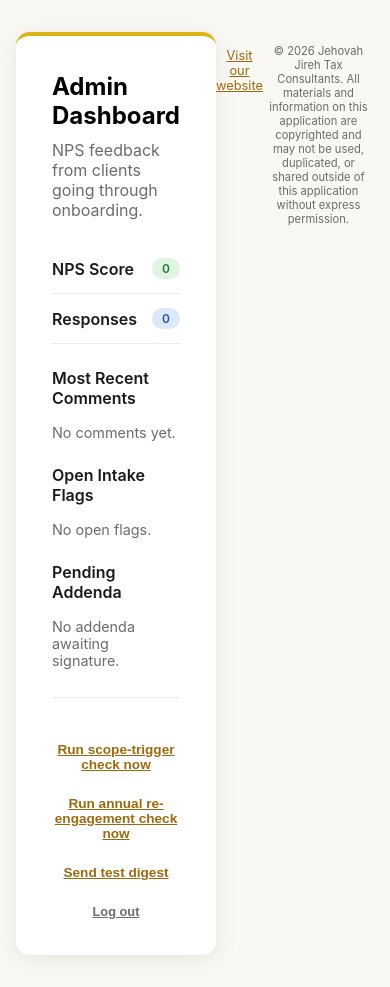
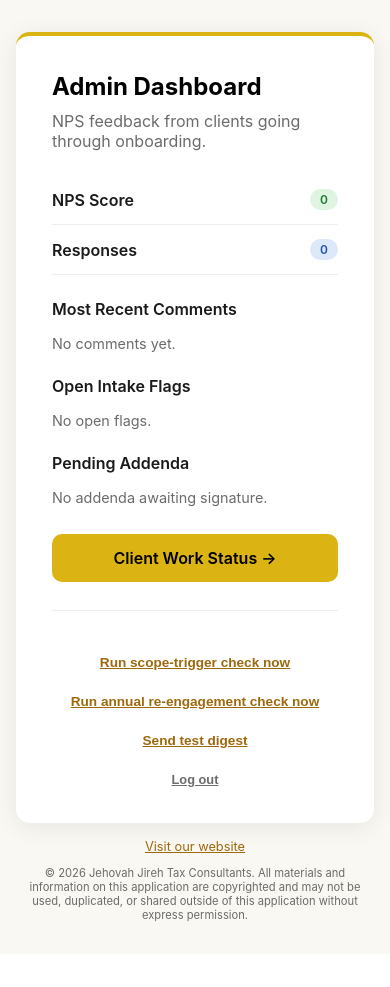
Before and after one commit to JJTC-web/JJTC-Guided-Onboarding, a Flask app: page /dashboard in a window 390 px wide. After the commit the page ends 922 px from the top, so only its background shows below. Run offline with Flask 3, Linux system fonts and the light colour scheme; the visitor is signed in with stand-in values (Sample User, id 1); data that the repository does not hold is empty; some libraries are stand-ins or nearby versions.

Commit message:
Add client work status tracker and fix phone layout
Clients can now see where their return stands:
Documents received -> Under review -> Bookkeeping -> Return in
preparation -> Ready for your signature -> Filed.

- One tracker per client, per business, per tax year
- Dashboard > Client Work Status: start tracking, move to any stage
  (skipped stages show "Not needed"), add a client-visible note,
  optionally email the client with a private status link
- Clients see the timeline on their progress page and at /status/<token>
  from any device
- Notes belong to the update they were written with, so stale requests
  never linger
- Tables live in work_status.py so the feature stands alone
- base.html: stack the footer below the card; on phones it sat beside
  the card and squeezed every page

Co-Authored-By: Claude Opus 5.5 <noreply@anthropic.com>
Claude-Session: https://claude.ai/code/session_0194EWuZA7okDiiraWAyr1NC

```diff
--- a/app.py
+++ b/app.py
@@ -10,6 +10,7 @@ from flask import Flask, render_template, request, redirect, url_for, session, f
 import db
 import policy
 import situations
+import work_status
 from integrations import pandadoc, financial_cents, resend_email, google_translate, supabase_auth
 
 app = Flask(__name__)
@@ -18,6 +19,7 @@ app.jinja_env.filters["language_name"] = google_translate.language_name
 app.jinja_env.globals["policy"] = policy
 
 db.init_db()
+work_status.init_tables()
 
 resend.api_key = os.environ.get("RESEND_API_KEY")
 DATABASE_URL = os.environ.get("DATABASE_URL")
@@ -658,6 +660,7 @@ def progress():
         all_complete=(len(remaining) == 0),
         client_status=client["status"],
         nps_submitted=db.has_nps_response(client_id),
+        work_trackers=work_status.trackers_for_client(client_id),
     )
 
 
@@ -763,6 +766,97 @@ def dashboard_send_digest():
     return redirect(url_for("dashboard"))
 
 
+# --- Client work status (where the return stands) ---------------------------
+
+def _status_link(token):
+    base = os.environ.get("APP_BASE_URL")
+    if base:
+        return base.rstrip("/") + url_for("client_work_status", token=token)
+    return url_for("client_work_status", token=token, _external=True)
+
+
+@app.route("/status/<token>")
+def client_work_status(token):
+    """Private link a client can open from any device to see their status."""
+    tracker = work_status.get_tracker_by_token(token)
+    if not tracker:
+        return render_template("work_status_missing.html"), 404
+    return render_template("work_status.html", tracker=tracker)
+
+
+@app.route("/dashboard/status")
+@require_admin
+def dashboard_status():
+    return render_template(
+        "work_status_admin.html",
+        trackers=work_status.all_trackers(),
+        stages=work_status.STAGES,
+        default_tax_year=datetime.utcnow().year - 1,
+        status_link=_status_link,
+    )
+
+
+@app.route("/dashboard/status/create", methods=["POST"])
+@require_admin
+def dashboard_status_create():
+    full_name = request.form.get("full_name", "").strip()
+    email = request.form.get("email", "").strip()
+    business_name = request.form.get("business_name", "").strip()
+    try:
+        tax_year = int(request.form.get("tax_year", datetime.utcnow().year - 1))
+    except ValueError:
+        tax_year = datetime.utcnow().year - 1
+    if not (full_name and email and business_name):
+        flash("Name, email and business name are all required.")
+        return redirect(url_for("dashboard_status"))
+
+    client = db.get_client_by_email(email)
+    if not client:
+        client_id = db.create_client()
+        db.set_client_contact(client_id, full_name, email)
+        client = db.get_client(client_id)
+
+    tracker_id = work_status.create_tracker(client["id"], business_name, tax_year, session.get("admin_email"))
+    tracker = work_status.get_tracker(tracker_id)
+    if request.form.get("notify"):
+        try:
+            work_status.send_status_email(email, client.get("full_name"), tracker, _status_link(tracker["token"]))
+        except Exception as e:
+            flash(f"Tracker created, but the email didn't send: {e}")
+    flash(f"Tracking started for {business_name} ({tax_year}).")
+    return redirect(url_for("dashboard_status"))
+
+
+@app.route("/dashboard/status/<tracker_id>/update", methods=["POST"])
+@require_admin
+def dashboard_status_update(tracker_id):
+    tracker = work_status.get_tracker(tracker_id)
+    if not tracker:
+        flash("That tracker wasn't found.")
+        return redirect(url_for("dashboard_status"))
+    stage = request.form.get("stage")
+    note = request.form.get("note", "").strip()
+    try:
+        work_status.add_event(tracker_id, stage, note, session.get("admin_email"))
+    except ValueError:
+        flash("Please choose a valid status.")
+        return redirect(url_for("dashboard_status"))
+
+    tracker = work_status.get_tracker(tracker_id)
+    client = db.get_client(tracker["client_id"]) or {}
+    if request.form.get("notify") and client.get("email"):
+        try:
+            work_status.send_status_email(
+                client["email"], client.get("full_name"), tracker, _status_link(tracker["token"])
+            )
+            flash(f"{tracker['business_name']} moved to {tracker['current_label']}. Client emailed.")
+        except Exception as e:
+            flash(f"Status updated, but the email didn't send: {e}")
+    else:
+        flash(f"{tracker['business_name']} moved to {tracker['current_label']}.")
+    return redirect(url_for("dashboard_status"))
+
+
 if __name__ == "__main__":
     port = int(os.environ.get("PORT", 5000))
     app.run(host="0.0.0.0", port=port, debug=False)
--- a/templates/base.html
+++ b/templates/base.html
@@ -21,7 +21,8 @@
     background: var(--bg);
     color: var(--text);
     display: flex;
-    justify-content: center;
+    flex-direction: column;
+    align-items: center;
     padding: 32px 16px;
   }
   .card {
--- a/templates/dashboard.html
+++ b/templates/dashboard.html
@@ -54,6 +54,8 @@
   <p style="color:#6b6b6b;font-size:0.9rem;">No addenda awaiting signature.</p>
 {% endfor %}
 
+<a href="{{ url_for('dashboard_status') }}" class="btn btn-gold" style="margin-top:28px;">Client Work Status &rarr;</a>
+
 <div style="margin-top:28px;padding-top:20px;border-top:1px solid #eee;text-align:center;">
   <form method="POST" action="{{ url_for('poll_scope_triggers') }}">
     <button type="submit" style="background:none;border:none;color:#9E680C;text-decoration:underline;cursor:pointer;font-size:0.85rem;padding:0;">Run scope-trigger check now</button>
--- /dev/null
+++ b/templates/work_status_missing.html
@@ -0,0 +1,6 @@
+{% extends "base.html" %}
+{% block title %}Link Not Found{% endblock %}
+{% block content %}
+<h1>This link isn't working</h1>
+<p>The status link may be incomplete or out of date. Please use the link in your latest email from us, or contact Jehovah Jireh Tax Consultants.</p>
+{% endblock %}
--- /dev/null
+++ b/work_status.py
@@ -0,0 +1,194 @@
+"""
+Client-facing work status: where each client's return stands after their
+documents are in.
+
+    Documents received -> Under review -> Bookkeeping -> Return in preparation
+    -> Ready for your signature -> Filed
+
+One tracker per client, per business, per tax year (an owner with several
+businesses gets one tracker for each). JJTC staff move a tracker forward from
+the admin dashboard; the client sees it on their progress page or through a
+private link, and gets a short email at each step.
+
+Stages can be skipped (for example, no bookkeeping needed). Skipped stages
+show the client "Not needed" instead of a checkmark.
+
+Tables live here, not in db.py, so this feature can be added or removed on
+its own.
+"""
+
+import secrets
+import uuid
+from datetime import datetime
+
+import db
+
+# (key, label the client sees, one-line explanation the client sees)
+STAGES = [
+    ("received", "Documents received", "We have your documents and your file is in line for review."),
+    ("review", "Under review", "We're checking your documents and will reach out if anything is missing."),
+    ("bookkeeping", "Bookkeeping", "We're entering and reconciling your books so your return is accurate."),
+    ("preparing", "Return in preparation", "We're preparing your tax return."),
+    ("signature", "Ready for your signature", "Your return is ready. Please review and sign so we can file."),
+    ("filed", "Filed", "Your return has been filed. Thank you for trusting JJTC."),
+]
+STAGE_KEYS = [s[0] for s in STAGES]
+STAGE_LABELS = {key: label for key, label, _ in STAGES}
+STAGE_DESCRIPTIONS = {key: desc for key, _, desc in STAGES}
+
+
+def init_tables():
+    conn = db.get_db()
+    conn.execute("""
+        CREATE TABLE IF NOT EXISTS work_trackers (
+            id TEXT PRIMARY KEY,
+            client_id TEXT,
+            business_name TEXT,
+            tax_year INTEGER,
+            token TEXT UNIQUE,
+            created_at TEXT
+        )
+    """)
+    conn.execute("""
+        CREATE TABLE IF NOT EXISTS work_status_events (
+            id TEXT PRIMARY KEY,
+            tracker_id TEXT,
+            stage TEXT,
+            note TEXT,
+            updated_by TEXT,
+            created_at TEXT
+        )
+    """)
+    conn.commit()
+    conn.close()
+
+
+def create_tracker(client_id, business_name, tax_year, updated_by=None):
+    """Creates a tracker that starts at 'Documents received'."""
+    tracker_id = str(uuid.uuid4())
+    conn = db.get_db()
+    conn.execute(
+        "INSERT INTO work_trackers (id, client_id, business_name, tax_year, token, created_at) "
+        "VALUES (?, ?, ?, ?, ?, ?)",
+        (tracker_id, client_id, business_name, tax_year, secrets.token_urlsafe(24), datetime.utcnow().isoformat()),
+    )
+    conn.commit()
+    conn.close()
+    add_event(tracker_id, "received", None, updated_by)
+    return tracker_id
+
+
+def add_event(tracker_id, stage, note=None, updated_by=None):
+    if stage not in STAGE_KEYS:
+        raise ValueError(f"Unknown stage: {stage}")
+    conn = db.get_db()
+    conn.execute(
+        "INSERT INTO work_status_events (id, tracker_id, stage, note, updated_by, created_at) VALUES (?, ?, ?, ?, ?, ?)",
+        (str(uuid.uuid4()), tracker_id, stage, note or None, updated_by, datetime.utcnow().isoformat()),
+    )
+    conn.commit()
+    conn.close()
+
+
+def _events(tracker_id):
+    conn = db.get_db()
+    rows = conn.execute(
+        "SELECT * FROM work_status_events WHERE tracker_id = ? ORDER BY created_at, rowid", (tracker_id,)
+    ).fetchall()
+    conn.close()
+    return [dict(r) for r in rows]
+
+
+def _with_timeline(tracker):
+    """
+    Adds the current stage, latest note and a per-stage timeline:
+    done (with date), current, skipped ("Not needed") or upcoming.
+    """
+    events = _events(tracker["id"])
+    current = events[-1]["stage"] if events else "received"
+    current_index = STAGE_KEYS.index(current)
+    reached = {}
+    for e in events:
+        reached[e["stage"]] = e["created_at"]
+    # A note belongs to the update it was written with; moving to the next
+    # stage without a note clears it, so clients never see a stale request.
+    latest_note = events[-1]["note"] if events else None
+
+    timeline = []
+    for i, (key, label, desc) in enumerate(STAGES):
+        if key == current:
+            state = "done" if key == "filed" else "current"
+        elif i < current_index:
+            state = "done" if key in reached else "skipped"
+        else:
+            state = "upcoming"
+        timeline.append({
+            "key": key, "label": label, "description": desc, "state": state,
+            "date": (reached.get(key) or "")[:10],
+        })
+
+    tracker = dict(tracker)
+    tracker.update({
+        "current": current,
+        "current_label": STAGE_LABELS[current],
+        "current_description": STAGE_DESCRIPTIONS[current],
+        "updated_at": events[-1]["created_at"] if events else tracker["created_at"],
+        "latest_note": latest_note,
+        "timeline": timeline,
+        "history": list(reversed(events)),
+    })
+    return tracker
+
+
+def get_tracker(tracker_id):
+    conn = db.get_db()
+    row = conn.execute("SELECT * FROM work_trackers WHERE id = ?", (tracker_id,)).fetchone()
+    conn.close()
+    return _with_timeline(dict(row)) if row else None
+
+
+def get_tracker_by_token(token):
+    conn = db.get_db()
+    row = conn.execute("SELECT * FROM work_trackers WHERE token = ?", (token,)).fetchone()
+    conn.close()
+    return _with_timeline(dict(row)) if row else None
+
+
+def trackers_for_client(client_id):
+    conn = db.get_db()
+    rows = conn.execute(
+        "SELECT * FROM work_trackers WHERE client_id = ? ORDER BY tax_year DESC, business_name", (client_id,)
+    ).fetchall()
+    conn.close()
+    return [_with_timeline(dict(r)) for r in rows]
+
+
+def all_trackers():
+    conn = db.get_db()
+    rows = conn.execute(
+        "SELECT t.*, c.full_name, c.email FROM work_trackers t LEFT JOIN clients c ON c.id = t.client_id "
+        "ORDER BY t.tax_year DESC, t.created_at DESC"
+    ).fetchall()
+    conn.close()
+    return [_with_timeline(dict(r)) for r in rows]
+
+
+def send_status_email(to, client_name, tracker, link):
+    """Short client email when their file moves to a new stage."""
+    from html import escape
+    from integrations import resend_email
+
+    first = escape((client_name or "there").split(" ")[0])
+    note = f"<p><strong>Note from our team:</strong> {escape(tracker['latest_note'])}</p>" \
+        if tracker.get("latest_note") else ""
+    html = f"""
+    <p>Hi {first},</p>
+    <p>Your {tracker['tax_year']} return for <strong>{escape(tracker['business_name'])}</strong> has moved to:
+    <strong>{escape(tracker['current_label'])}</strong>.</p>
+    <p>{escape(tracker['current_description'])}</p>
+    {note}
+    <p><a href="{escape(link)}">See where your return stands</a></p>
+    <p>Lady Emily<br>Jehovah Jireh Tax Consultants<br><em>Your Vision Is Our Mission.</em></p>
+    """
+    subject = f"{tracker['business_name']}: {tracker['current_label']}"
+    return resend_email.send_email(to=to, subject=subject, html=html)
```
Also changed, not shown: templates/_status_timeline.html (added, +34 -0 lines), templates/progress.html (+13 -0 lines), templates/work_status.html (added, +13 -0 lines), templates/work_status_admin.html (added, +64 -0 lines).
